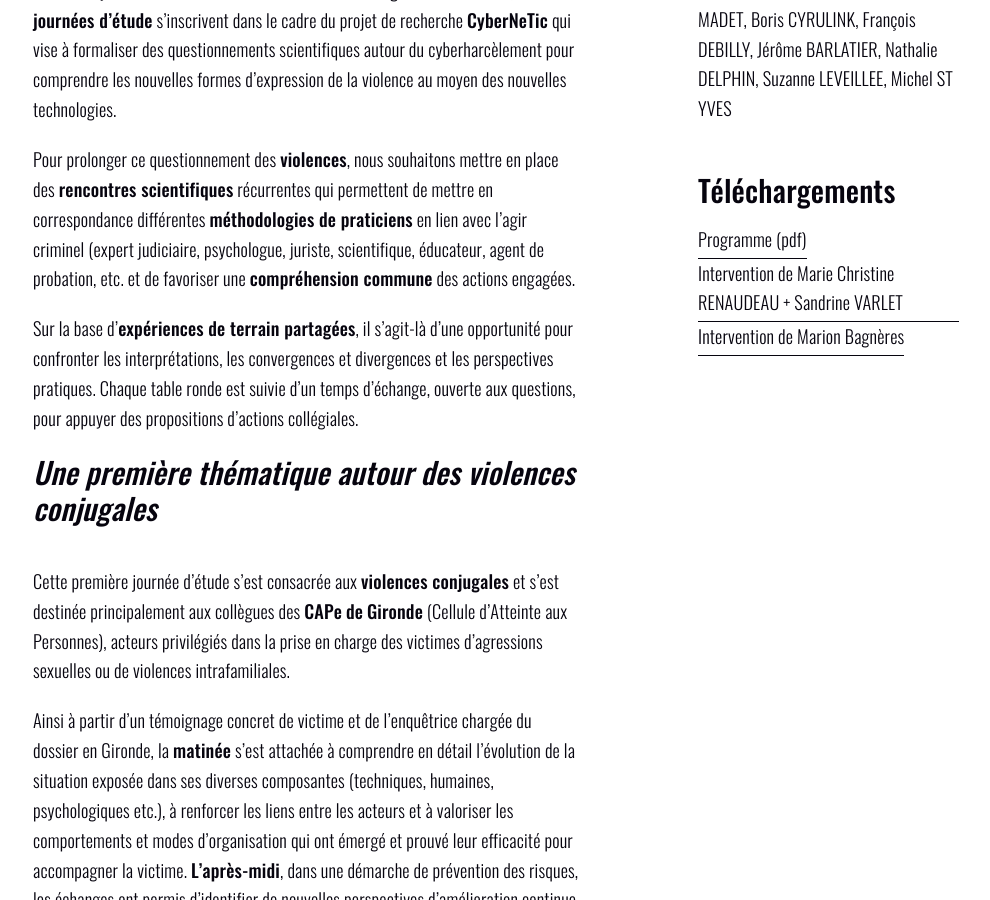
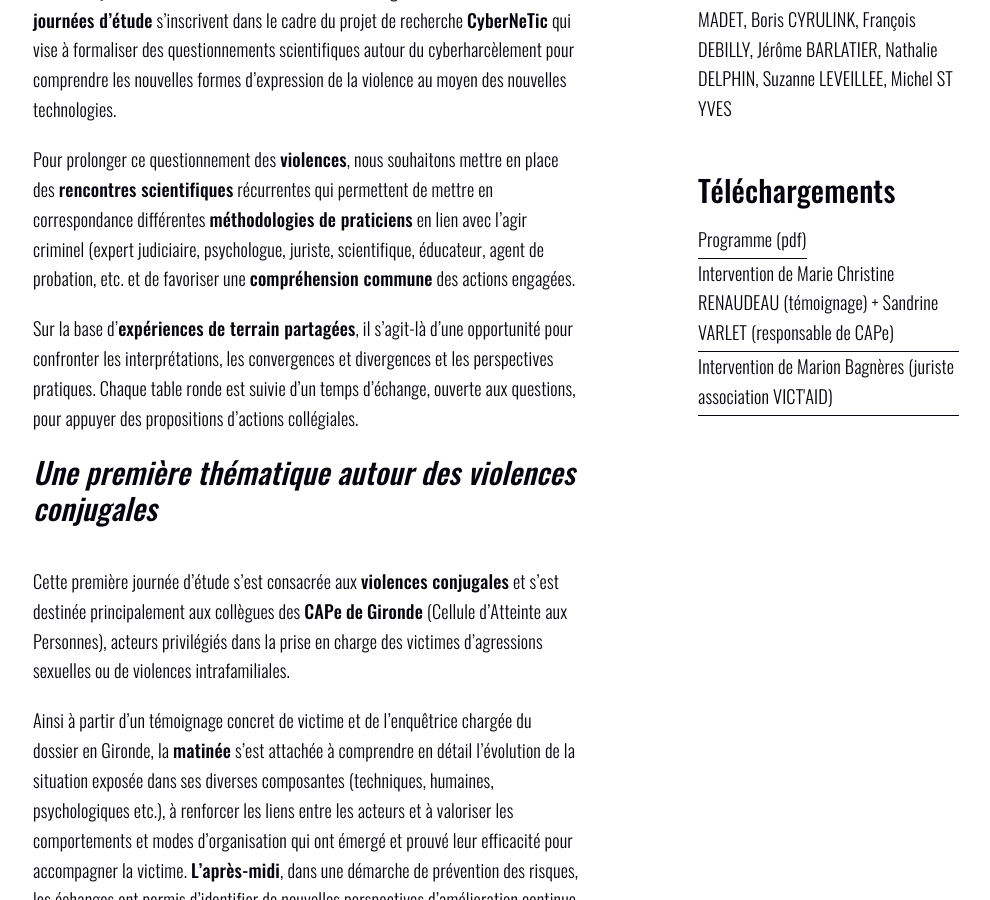
Before and after one commit to noesya/cyberneticproject, a Jekyll site: the page built from _study_days/violences-conjugales-1ere-journee-d-etude.html, in a window 1280 px wide and 900 px high, scrolled down 1022 px. Shown: the whole window, without its empty margins (144-1134 px from the left). Built offline with Jekyll 4.4.1, drawn with Linux system fonts in a browser that asks for light colours.

Commit message:
Update Journées d‘études “violences-conjugales-1ere-journee-d-etude”

```diff
--- a/_study_days/violences-conjugales-1ere-journee-d-etude.html
+++ b/_study_days/violences-conjugales-1ere-journee-d-etude.html
@@ -22,8 +22,9 @@ downloads:
   - name: Programme (pdf)
     file: /assets/images/uploads/programme-journe-e-d-e-tudes-1.pdf
   - file: https://youtu.be/RH0JGfTp3D4
-    name: Intervention de Marie Christine RENAUDEAU + Sandrine VARLET
-  - name: Intervention de Marion Bagnères
+    name: Intervention de Marie Christine RENAUDEAU (témoignage) + Sandrine VARLET
+      (responsable de CAPe)
+  - name: Intervention de Marion Bagnères (juriste association VICT'AID)
     file: https://youtu.be/dH7cropv9Ho
 event_date: 2021-06-15T08:20:30.057Z
 warning: true
```
